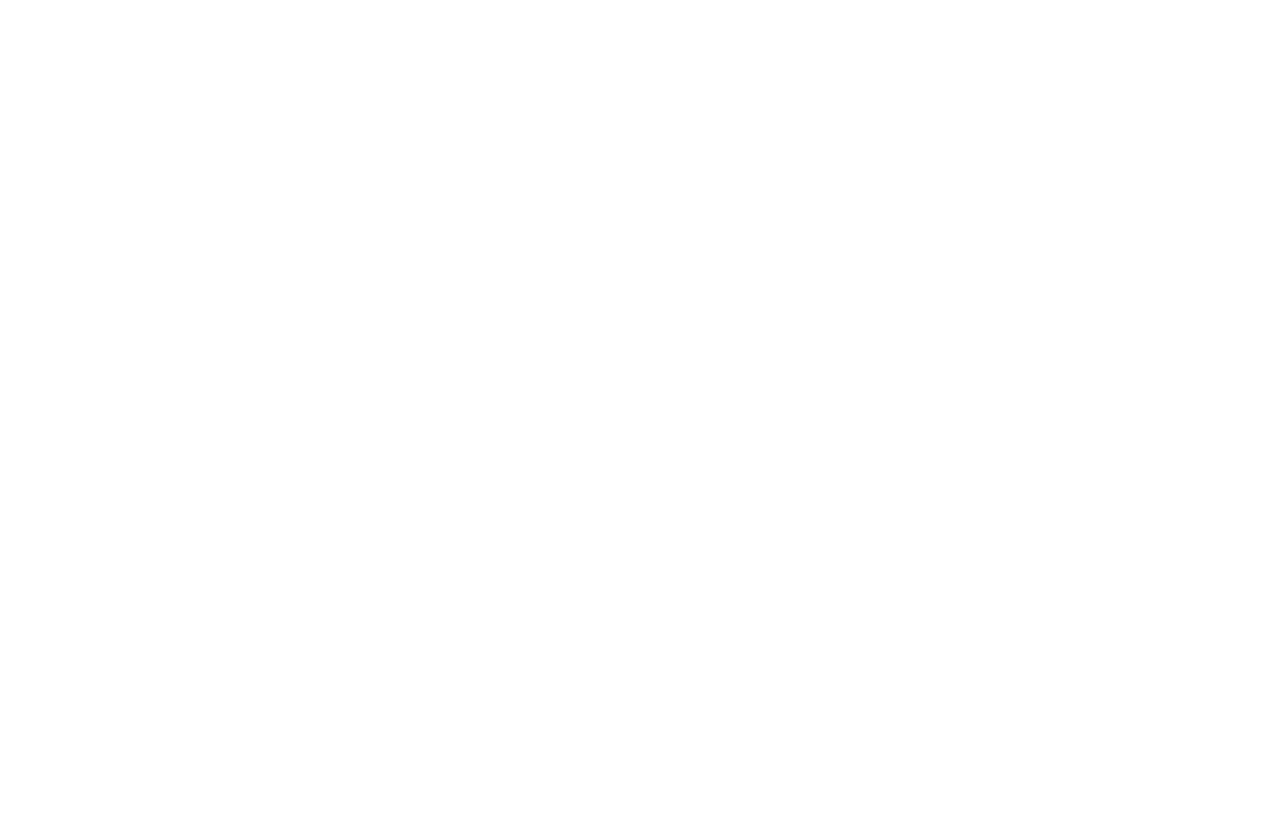
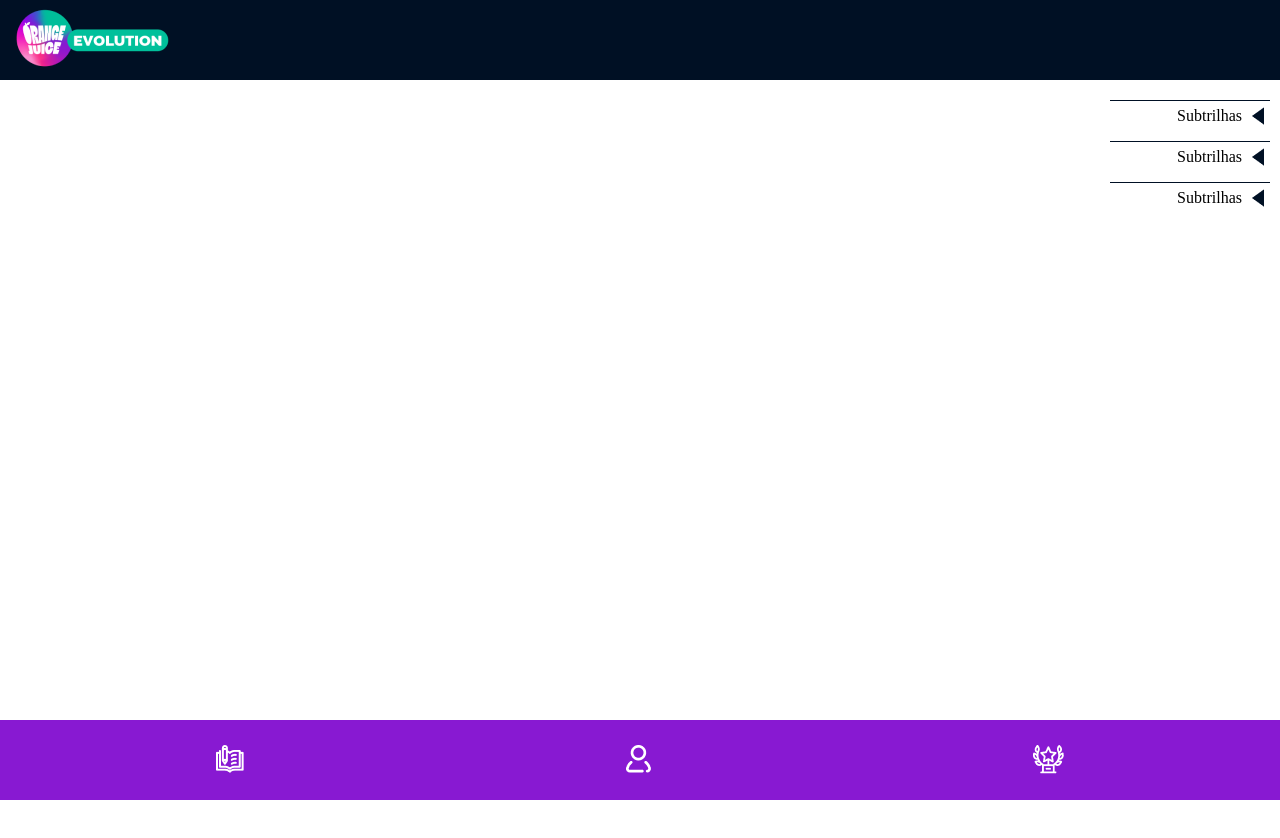
Before and after one commit to season4-squad12/orange-evolution-frontend, a React (Create React App) app: page /trilhas in a window 1280 px wide. Before the commit this address had no page. Shown: the top 838 px of the page. Before the commit the page ends 800 px from the top, so only its background shows below. Built offline with nearby package versions, Linux system fonts and the light colour scheme.

Commit message:
feat: criacao dropdown do menuTrail

```diff
--- a/src/App.js
+++ b/src/App.js
@@ -13,7 +13,7 @@ function App() {
       <Route path='/login' element={<Login />}/>
       <Route path='/registrar' element={<Register />}/>
       <Route path='/dashboard' element={ <DashboardUser />} />
-      <Route path='/trails' element={ <MenuTrails />} />
+      <Route path='/trilhas' element={ <MenuTrails />} />
     </Routes>
   );
 }
--- /dev/null
+++ b/src/Components/DropDownSubtrails/Style.js
@@ -0,0 +1,26 @@
+import styled from "styled-components";
+
+export const NameSubtrail =styled.div`
+ background-color: none;
+ padding: 6px;
+ justify-content: end;
+ display: flex;
+ gap: calc(10px);
+ max-height: 30px;
+`
+export const DivPolygon = styled.div`
+  background-color: none;
+
+`
+export const DivContents = styled.div`
+  display: ${props=>props.drop ? 'block':'none'};
+  background-color: none;
+
+`
+export const DividerSubtrails = styled.div`
+  background-color: #001024;
+  height: 1px;
+  width: 160px;
+  text-align: center;
+  margin-top: 10px;
+`;
--- /dev/null
+++ b/src/Components/DropDownSubtrails/index.jsx
@@ -0,0 +1,63 @@
+import React from 'react'
+import { Author, ButtonForContent, CardCapsule, CardTrailOne, CircleCard, DividerCircle, DividerInfos, Evaluation, IdCard, InfosCard, TitleContent, TypeContent } from '../MenuTrail/style'
+import content from '../../images/content.png'
+import polygon from '../../images/polygon.png';
+import polygonDown from '../../images/polygon-down.png';
+import { useState } from 'react'
+import { DivContents, DividerSubtrails, DivPolygon, NameSubtrail} from './Style';
+
+
+
+
+export const DropDownSubtrail = () => {
+
+  const numbers = [1, 2, 3]
+  const [drop, setDrop] = useState(false)
+
+  const changeDrop = () => setDrop(!drop)
+
+  return (
+    <>
+      <DivPolygon onClick={changeDrop}>
+        <DividerSubtrails/>
+        <NameSubtrail>
+          <p>Subtrilhas</p>
+          <img src={drop ? polygonDown : polygon} alt="" />
+        </NameSubtrail>
+      </DivPolygon>
+      <DivContents drop={drop}>
+        {numbers.map((_item) => (
+
+          <CardCapsule>
+
+            <CircleCard>
+              <IdCard>10</IdCard>
+              <DividerCircle />
+              <Evaluation>★ 4.0</Evaluation>
+            </CircleCard>
+            <CardTrailOne>
+              <InfosCard>
+                <TypeContent>
+                  Glossário
+                </TypeContent>
+                <TitleContent>
+                  Lorem ipsum Lorem ipsum
+                </TitleContent>
+                <DividerInfos />
+                <Author>
+                  Gustavo Guanabara
+                </Author>
+              </InfosCard>
+              <a href="http://g1.com.br" target="_blank" rel="noreferrer">
+                <ButtonForContent src="jogoaberto.com" >
+                  <img src={content} alt="seta para acessar o conteúdo a ser estudado" />
+                </ButtonForContent>
+              </a>
+            </CardTrailOne>
+          </CardCapsule>
+        ))
+        }
+      </DivContents>
+    </>
+  )
+};
--- a/src/Components/Header/style.js
+++ b/src/Components/Header/style.js
@@ -6,7 +6,7 @@ export const HeaderApp = styled.header`
   display: fixed;
   bottom: 0;
   height: 80px;
-  width: 100vw;
+  width: 100%;
 
   // X-Large devices (large desktops, 1200px and up)
   @media (min-width: 991.99px) {
--- a/src/components/MenuFooter/style.jsx
+++ b/src/Components/MenuFooter/style.js
@@ -9,7 +9,7 @@ export const Navegation = styled.nav`
   justify-content: space-around;
   padding: 25px;
   background-color: #8819D2;
-  min-width: 100vw;
+  width: 100%;
   height: 80px;
   position: fixed;
   bottom: 0;
--- a/src/Components/MenuTrail/MenuTrail.jsx
+++ b/src/Components/MenuTrail/MenuTrail.jsx
@@ -1,56 +1,26 @@
 import React from 'react'
 import { Header } from '../Header'
-import MainCardTrails, { Author, ButtonForContent, CardCapsule, CardTrailOne, CircleCard, DividerCircle, DividerInfos, Evaluation, IdCard, InfosCard, TitleContent, TypeContent } from './style'
-import content from '../../images/content.png'
+import MainCardTrails from './style'
 import MenuFooter from '../MenuFooter/MenuFooter'
+import { DropDownSubtrail } from '../DropDownSubtrails'
+
 const CardTrail = () => {
+  const array = [1, 2, 3]
   return (
+    <>
+      <Header />     <MainCardTrails>
+        {
+          array.map(() => (
+            <DropDownSubtrail />
+          ))
+        }
 
-    <MainCardTrails>
-      <Header />
+      </MainCardTrails>
+      <MenuFooter />
 
-
-
-
-      <CardCapsule>
-
-        <CircleCard>
-          <IdCard>10</IdCard>
-          <DividerCircle />
-          <Evaluation>★ 4.0</Evaluation>
-        </CircleCard>
-        <CardTrailOne>
-
-        <InfosCard>
-            <TypeContent>
-              Glossário
-            </TypeContent>
-            <TitleContent>
-              Lorem ipsum Lorem ipsum
-            </TitleContent>
-            <DividerInfos/>
-            <Author>
-              Gustavo Guanabara
-            </Author>
-        </InfosCard>
-
-        <a href="http://g1.com.br" target="_blank" rel="noreferrer">
-        <ButtonForContent src="jogoaberto.com" >
-          <img src={content} alt="seta para acessar o conteúdo a ser estudado" />
-        </ButtonForContent>
-        </a>
-
-
-        </CardTrailOne>
-      </CardCapsule>
-
-
-
-
-      <MenuFooter/>
-    </MainCardTrails>
+    </>
 
   )
 }
 
-export default CardTrail
+export default CardTrail;
--- a/src/Components/MenuTrail/style.jsx
+++ b/src/Components/MenuTrail/style.js
@@ -84,6 +84,7 @@ export const CardTrailOne = styled.section`
 export const CardCapsule = styled.section`
 width: 328px;
 margin-top: 10px;
+margin-right: 10px;
 display: flex;
 align-items: center;
 &:first-child{
@@ -92,11 +93,18 @@ align-items: center;
 }
 `
 const MainCardTrails = styled.main`
+  margin: 0px;
+  border: 0px;
   background-color: white;
   min-height: 100vh;
   display: flex;
   flex-direction: column;
-  align-items: center;
+  align-items: flex-end;
+  padding-right: 10px;
+  margin-top: 10px;
+  width: 100%;
+  padding-bottom: 80px;
+
 `;
 
 
```
